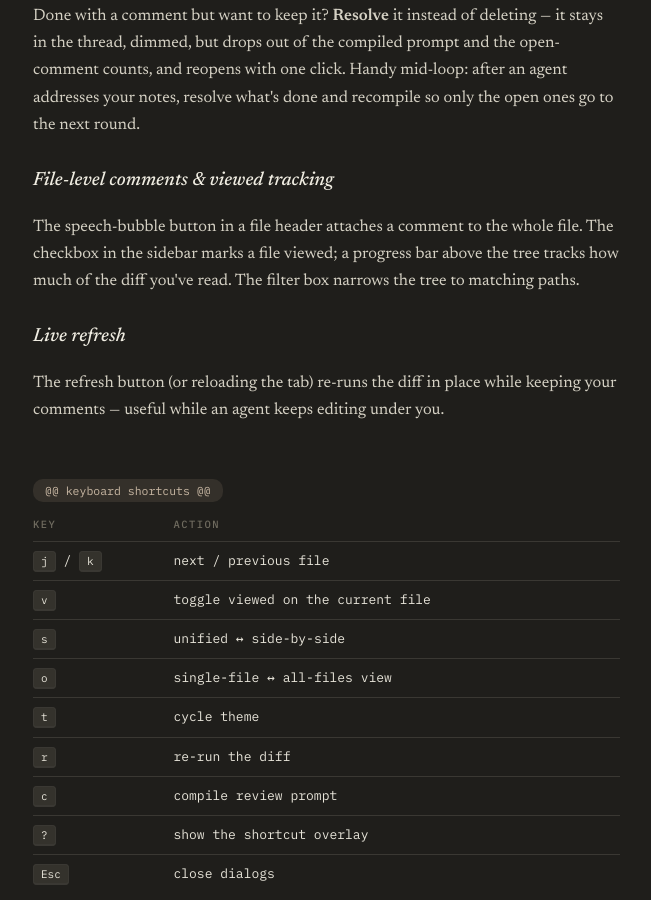
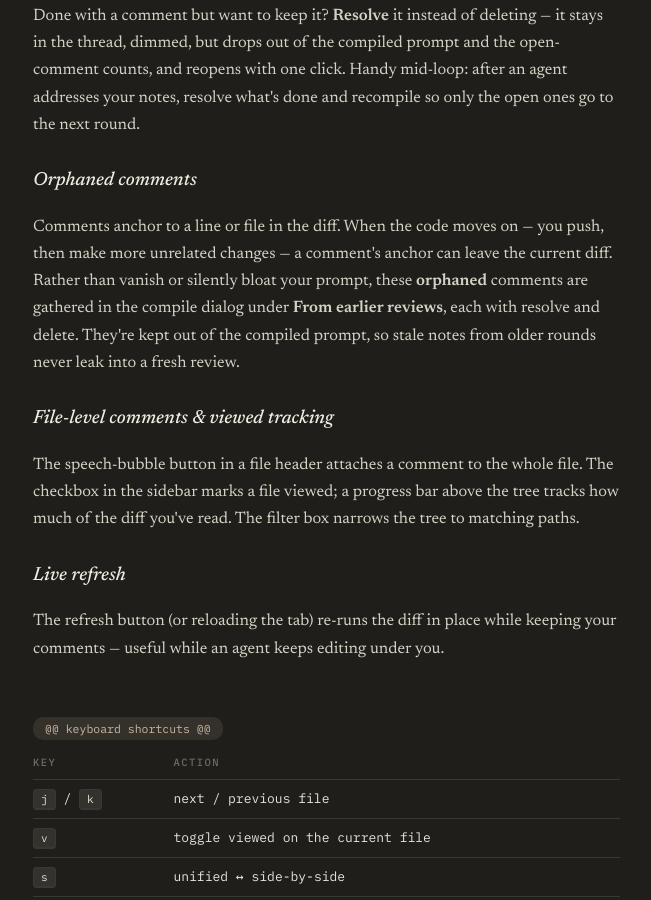
Before and after one commit to codywilliamson/loupe, a website: page site/docs.html in a window 1280 px wide. Shown: the part 1872-2772 px from the top of the page, without its empty margins (436-1087 px from the left). Drawn offline with Linux system fonts and the light colour scheme.

Commit message:
docs: document orphaned-comment cleanup

```diff
--- a/site/docs.html
+++ b/site/docs.html
@@ -102,6 +102,14 @@
         counts, and reopens with one click. Handy mid-loop: after an agent addresses your notes,
         resolve what's done and recompile so only the open ones go to the next round.
       </p>
+      <h3>Orphaned comments</h3>
+      <p>
+        Comments anchor to a line or file in the diff. When the code moves on — you push, then make
+        more unrelated changes — a comment's anchor can leave the current diff. Rather than vanish or
+        silently bloat your prompt, these <strong>orphaned</strong> comments are gathered in the compile
+        dialog under <strong>From earlier reviews</strong>, each with resolve and delete. They're kept
+        out of the compiled prompt, so stale notes from older rounds never leak into a fresh review.
+      </p>
       <h3>File-level comments &amp; viewed tracking</h3>
       <p>
         The speech-bubble button in a file header attaches a comment to the whole file. The
@@ -140,7 +148,7 @@
       <p>
         <em>Compile Review Prompt</em> assembles every open comment into ordered markdown: file-level
         notes first, then line comments sorted by position, each wrapped in ±2 lines of diff
-        context with the commented range marked by <code>&gt;</code>. Resolved comments are left out.
+        context with the commented range marked by <code>&gt;</code>. Resolved and orphaned comments are left out.
       </p>
       <div class="term">## Code Review — feature/x — 2026-06-10
 
```
Also changed, not shown: README.md.
